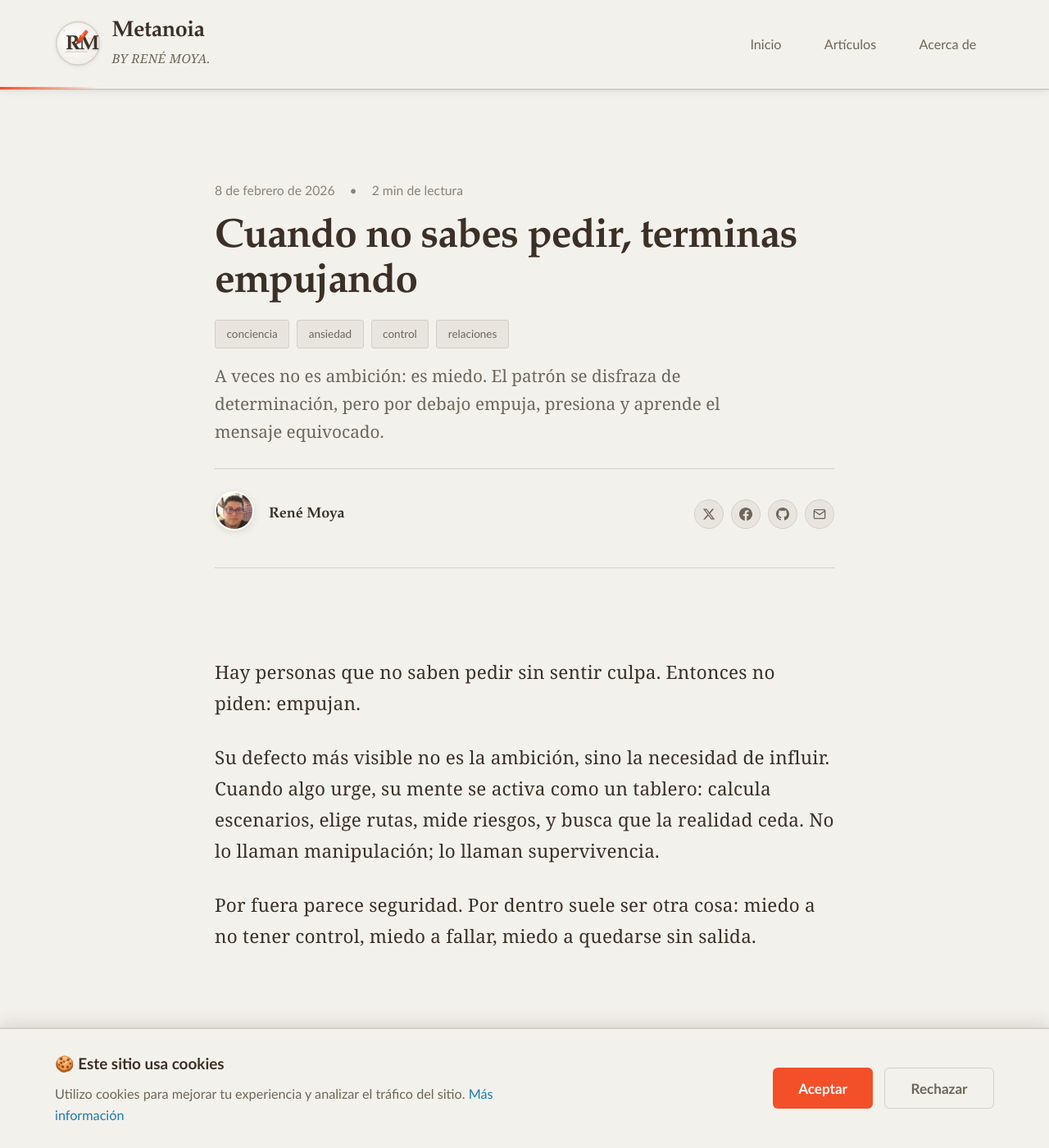
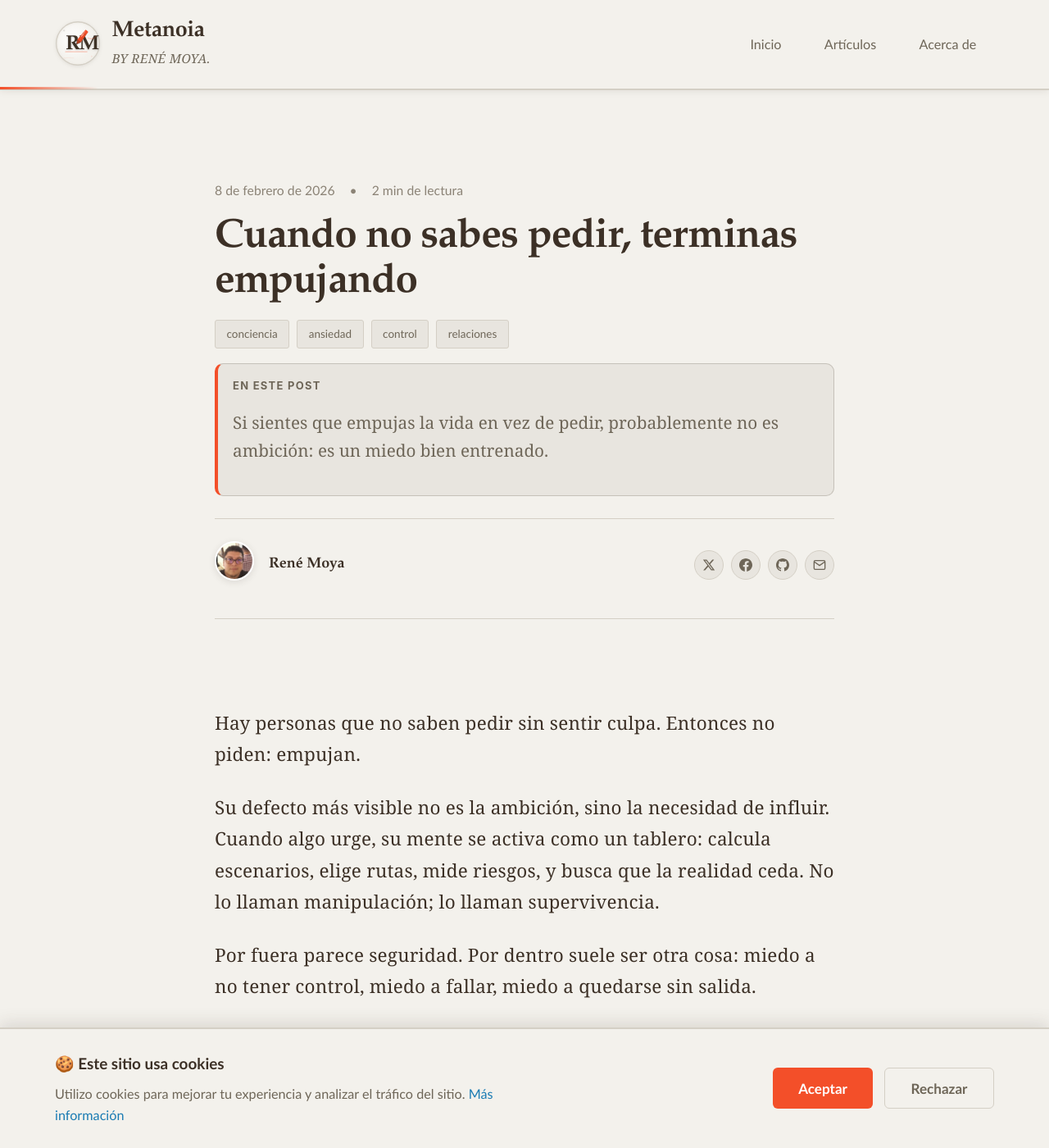
Before and after one commit to renedev0284-creator/renedev0284-creator.github.io, a Jekyll site: the page built from _posts/2026-02-08-cuando-no-sabes-pedir.md, in a window 1280 px wide and 1400 px high. Shown: the whole window at 82% size. Built offline with Jekyll 4.4.1, drawn with Linux system fonts in a browser that asks for light colours; comment, search, counter and statistics services are not loaded.

Commit message:
Intro antes del author y llamar a la lectura con intro

```diff
--- a/_layouts/post.html
+++ b/_layouts/post.html
@@ -27,14 +27,21 @@ layout: default
     </div>
   {% endif %}
 
-  {%- assign _excerpt = page.excerpt | default: "" -%}
-  {% if _excerpt != "" %}
-    <p class="post-excerpt">{{ _excerpt | strip_html | strip_newlines | truncate: 220 }}</p>
+  {%- assign _lead = page.lead | default: "" -%}
+  {%- assign _fallback = page.excerpt | default: "" -%}
+  {%- assign _blurb = _lead | default: _fallback -%}
+
+  {% if _blurb != "" %}
+    <div class="post-lead">
+      <div class="post-lead-label">EN ESTE POST</div>
+      <p class="post-excerpt">{{ _blurb | strip_html | strip_newlines | truncate: 220 }}</p>
+    </div>
   {% endif %}
 
   <!-- Info de autor -->
   {% include post-author-minimal.html %}
 </header>
+
 
 
   <div class="post-content">
--- a/_posts/2026-02-08-cuando-no-sabes-pedir.md
+++ b/_posts/2026-02-08-cuando-no-sabes-pedir.md
@@ -4,7 +4,8 @@ title: "Cuando no sabes pedir, terminas empujando"
 date: 2026-02-08
 tags: [conciencia, ansiedad, control, relaciones]
 categories: [psicologia, vida]
-excerpt: "A veces no es ambición: es miedo. El patrón se disfraza de determinación, pero por debajo empuja, presiona y aprende el mensaje equivocado."
+excerpt: "A veces no es ambición: es miedo. El patrón se disfraza de determinación..."
+lead: "Si sientes que empujas la vida en vez de pedir, probablemente no es ambición: es un miedo bien entrenado."
 ---
 
 Hay personas que no saben pedir sin sentir culpa. Entonces no piden: empujan.
--- a/assets/css/style.css
+++ b/assets/css/style.css
@@ -1288,3 +1288,36 @@ button:focus-visible {
   gap: .5rem;
   flex-wrap: wrap;
 }
+
+.post-lead{
+  margin: 1rem 0 1.2rem;
+  padding: .85rem 1rem;
+  border: 1px solid rgba(110,102,88,.28);
+  border-left: 4px solid #f34f29;
+  background: var(--color-bg-secondary);
+  border-radius: 10px;
+}
+
+.post-lead-label{
+  font-family: -apple-system, BlinkMacSystemFont, "Segoe UI", sans-serif;
+  font-size: .72rem;
+  letter-spacing: .10em;
+  text-transform: uppercase;
+  font-weight: 700;
+  color: #6e6658;
+  margin-bottom: .45rem;
+}
+
+.post-excerpt{
+  margin: 0;
+  font-family: Georgia, serif;
+  font-size: 1.08rem;
+  line-height: 1.65;
+  color: #3c3026;
+  max-width: 62ch;
+}
+
+@media (max-width: 768px){
+  .post-lead{ padding: .8rem .95rem; }
+  .post-excerpt{ font-size: 1.02rem; }
+}
```
